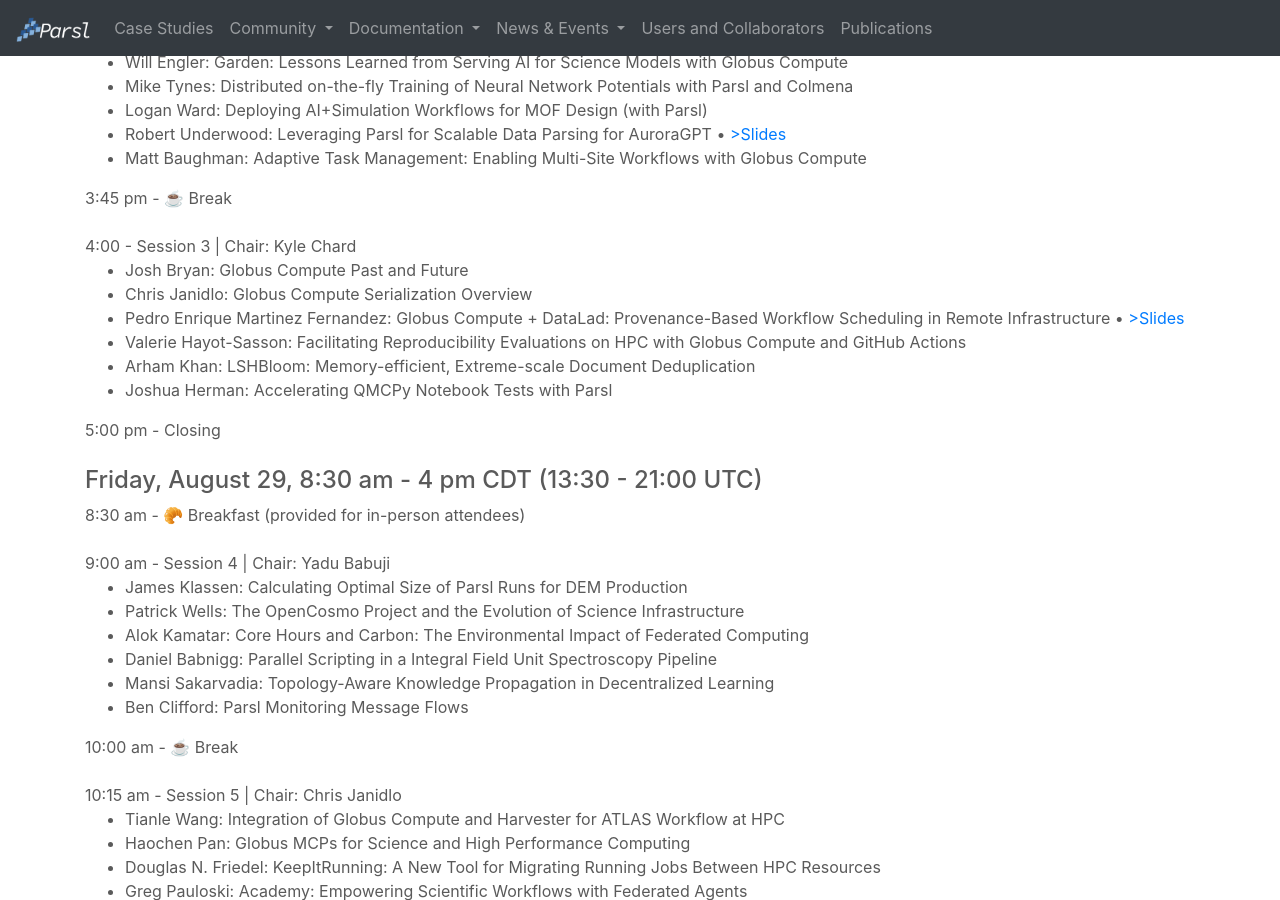
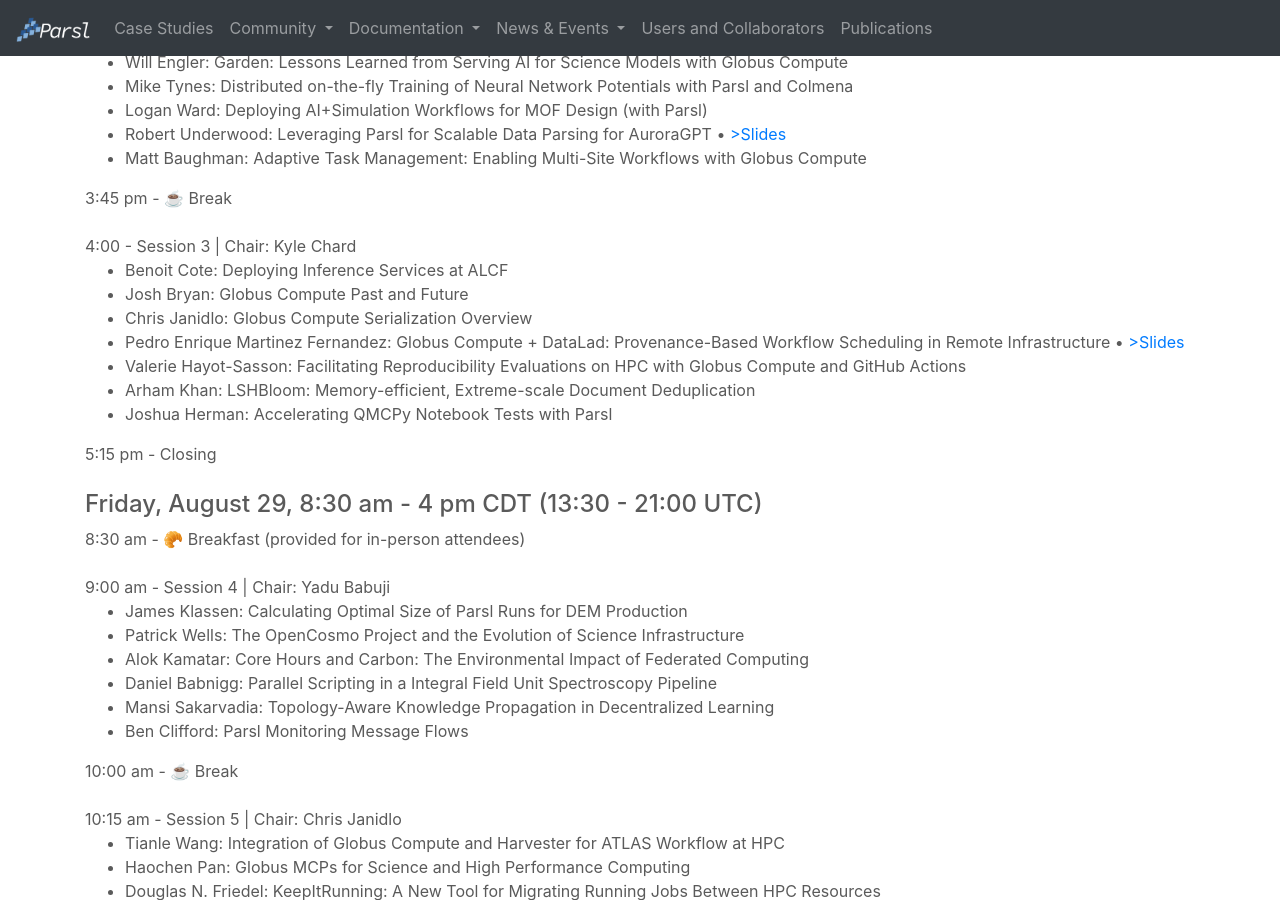
Before and after one commit to Parsl/parsl.github.io, a Jekyll site: the page built from parslfest/parslfest2025.html, in a window 1280 px wide and 900 px high, scrolled down 1601 px. Built offline with Jekyll 4.4.1, drawn with Linux system fonts in a browser that asks for light colours.

Commit message:
Update parslfest2025.html

```diff
--- a/parslfest/parslfest2025.html
+++ b/parslfest/parslfest2025.html
@@ -163,6 +163,7 @@
 
       4:00 - Session 3 | Chair: Kyle Chard
       <ul>
+		<li>Benoit Cote: Deploying Inference Services at ALCF</li>
 		<li>Josh Bryan: Globus Compute Past and Future</li>
 		<li>Chris Janidlo: Globus Compute Serialization Overview</li>
 		<li>Pedro Enrique Martinez Fernandez: Globus Compute + DataLad: Provenance-Based Workflow Scheduling in Remote Infrastructure • <a href="https://docs.google.com/presentation/d/1UaLLNDPKFYm215S6p517pPyqWCrr1F9w/edit?usp=drive_link&ouid=118229412412975972502&rtpof=true&sd=true" target="_blank">>Slides</a></li>
@@ -171,7 +172,7 @@
 		<li>Joshua Herman: Accelerating QMCPy Notebook Tests with Parsl</li>
       </ul>
 
-      5:00 pm - Closing <br /><br />
+      5:15 pm - Closing <br /><br />
 
       <h4>Friday, August 29, 8:30 am - 4 pm CDT (13:30 - 21:00 UTC)</h4>
 
```
